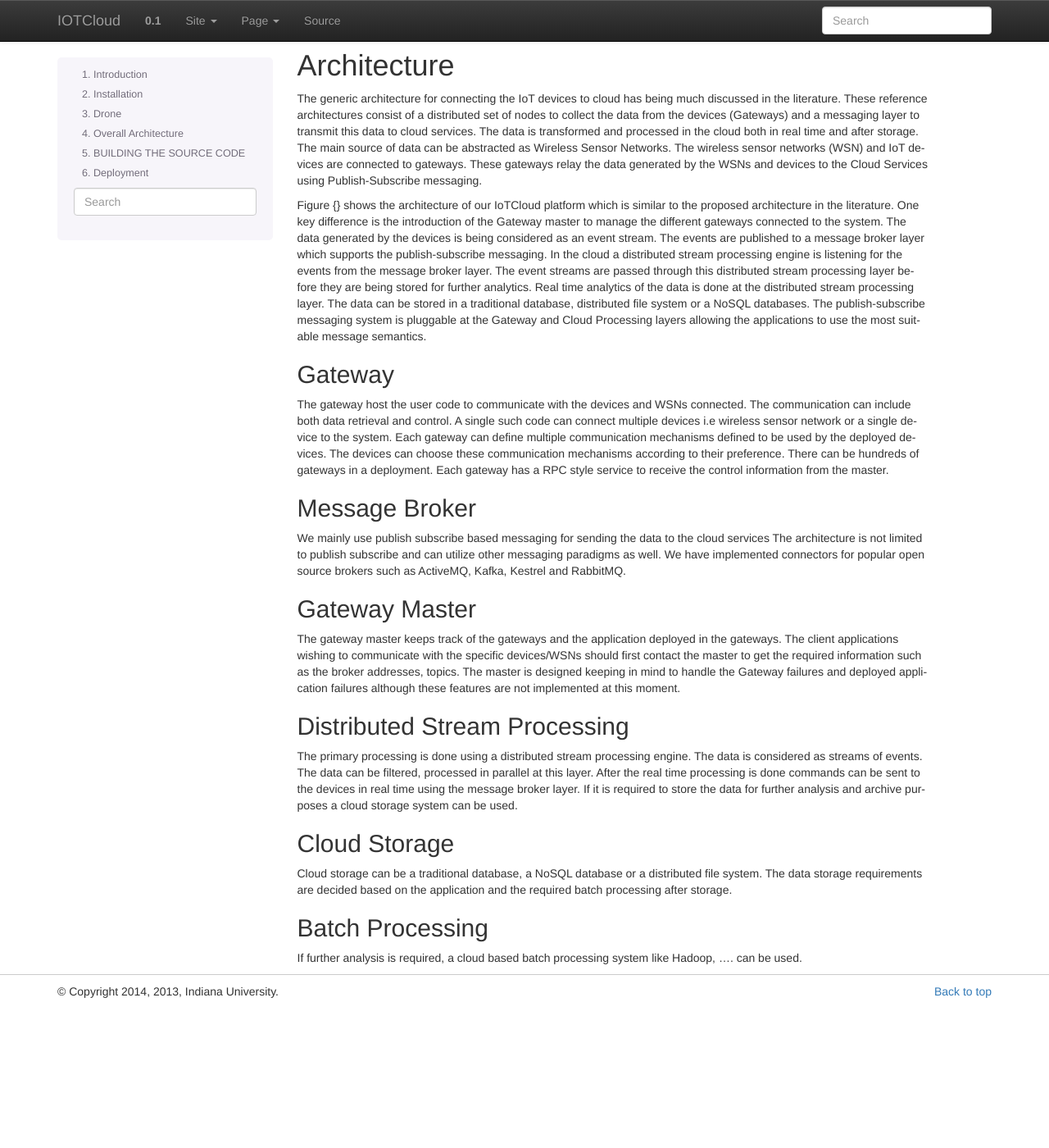
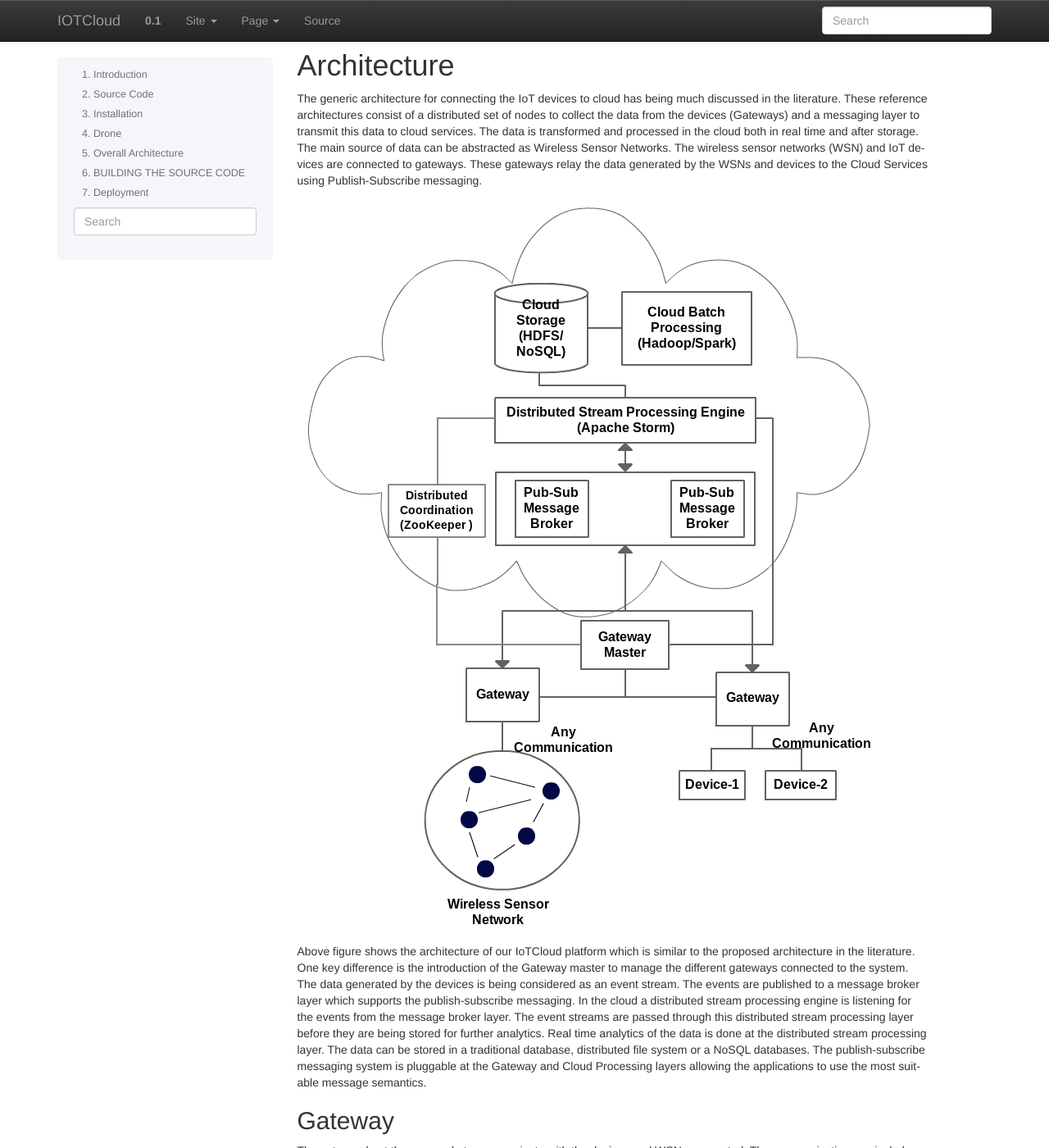
Before and after one commit to iotcloud/iotcloud-docs, a Sphinx documentation site: the page built from source/architecture.rst, in a window 1280 px wide and 1400 px high. Shown: the whole window at 82% size. Built offline with Sphinx 7.4.7, drawn with Linux system fonts in a browser that asks for light colours.

Commit message:
adding more

```diff
--- a/source/architecture.rst
+++ b/source/architecture.rst
@@ -3,7 +3,9 @@ Architecture
 
 The generic architecture for connecting the IoT devices to cloud has being much discussed in the literature. These reference architectures consist of a distributed set of nodes to collect the data from the devices (Gateways) and a messaging layer to transmit this data to cloud services. The data is transformed and processed in the cloud both in real time and after storage. The main source of data can be abstracted as Wireless Sensor Networks. The wireless sensor networks (WSN) and IoT devices are connected to gateways. These gateways relay the data generated by the WSNs and devices to the Cloud Services using Publish-Subscribe messaging.
 
-Figure {} shows the architecture of our IoTCloud platform which is similar to the proposed architecture in the literature. One key difference is the introduction of the Gateway master to manage the different gateways connected to the system. The data generated by the devices is being considered as an event stream. The events are published to a message broker layer which supports the publish-subscribe messaging. In the cloud a distributed stream processing engine is listening for the events from the message broker layer. The event streams are passed through this distributed stream processing layer before they are being stored for further analytics. Real time analytics of the data is done at the distributed stream processing layer. The data can be stored in a traditional database, distributed file system or a NoSQL databases.
+.. image:: images/cloud_architecture.png
+
+Above figure shows the architecture of our IoTCloud platform which is similar to the proposed architecture in the literature. One key difference is the introduction of the Gateway master to manage the different gateways connected to the system. The data generated by the devices is being considered as an event stream. The events are published to a message broker layer which supports the publish-subscribe messaging. In the cloud a distributed stream processing engine is listening for the events from the message broker layer. The event streams are passed through this distributed stream processing layer before they are being stored for further analytics. Real time analytics of the data is done at the distributed stream processing layer. The data can be stored in a traditional database, distributed file system or a NoSQL databases.
 The publish-subscribe messaging system is pluggable at the Gateway and Cloud Processing layers allowing the applications to use the most suitable message semantics.
 
 Gateway
--- a/source/index.rst
+++ b/source/index.rst
@@ -8,6 +8,7 @@ IOTCloud
    :numbered:
 
    introduction
+   source
    installation
    drone
 
--- a/source/installation.rst
+++ b/source/installation.rst
@@ -12,7 +12,7 @@ To deploy a sensor and process its data you need to run
 
 Please refer Apache ZooKeeper installtion guide, RabbitMQ server installtion guide and Apache Storm installtion guide for how to deploy and run them.
 
-We will focus on running IOTCloud here. First we need to build the IOTCloud project as described in the source section.
+We will focus on running IOTCloud. First we need to build the IOTCloud project as described in the source section.
 
 The various configurations for the IOTCloud can be found in the conf/iot.yaml file.
 
```
